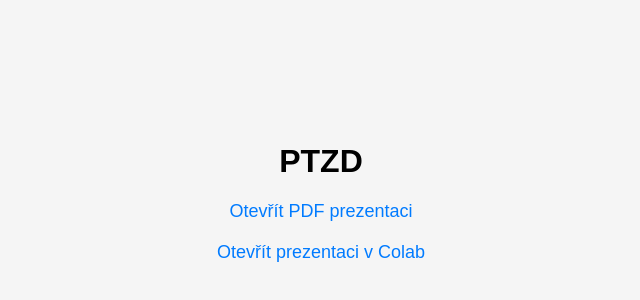
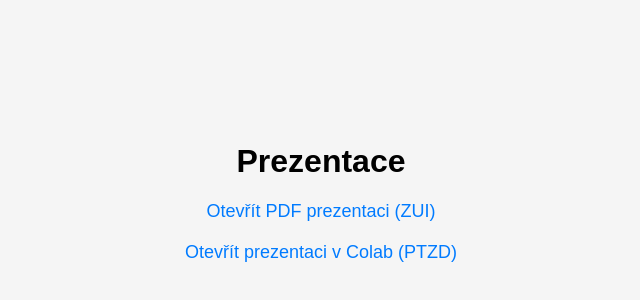
Before and after one commit to Ondyj/Prezentace, a plain HTML site: page index.html in a window 1280 px wide. Shown: the part 208-508 px from the top of the page, without its empty margins (319-959 px from the left). Drawn offline with Linux system fonts and the light colour scheme.

Commit message:
Update index.html

```diff
--- a/index.html
+++ b/index.html
@@ -2,7 +2,7 @@
 <html lang="cs">
 <head>
 <meta charset="UTF-8">
-<title>PTZD</title>
+<title>Prezentace</title>
 <style>
   body {
     margin: 0;
@@ -28,12 +28,12 @@
 </head>
 <body>
   <div>
-    <h1>PTZD</h1>
+    <h1>Prezentace</h1>
     <a href="https://ondyj.github.io/Prezentace/zui.pdf" target="_blank">
-      Otevřít PDF prezentaci
+      Otevřít PDF prezentaci (ZUI)
     </a>
     <a href="https://colab.research.google.com/drive/1QjYnmafl2hOiomCQzv9aESU2iM7-s7r1#scrollTo=ivUk687MdcPS" target="_blank">
-      Otevřít prezentaci v Colab
+      Otevřít prezentaci v Colab (PTZD)
     </a>
   </div>
 </body>
```
